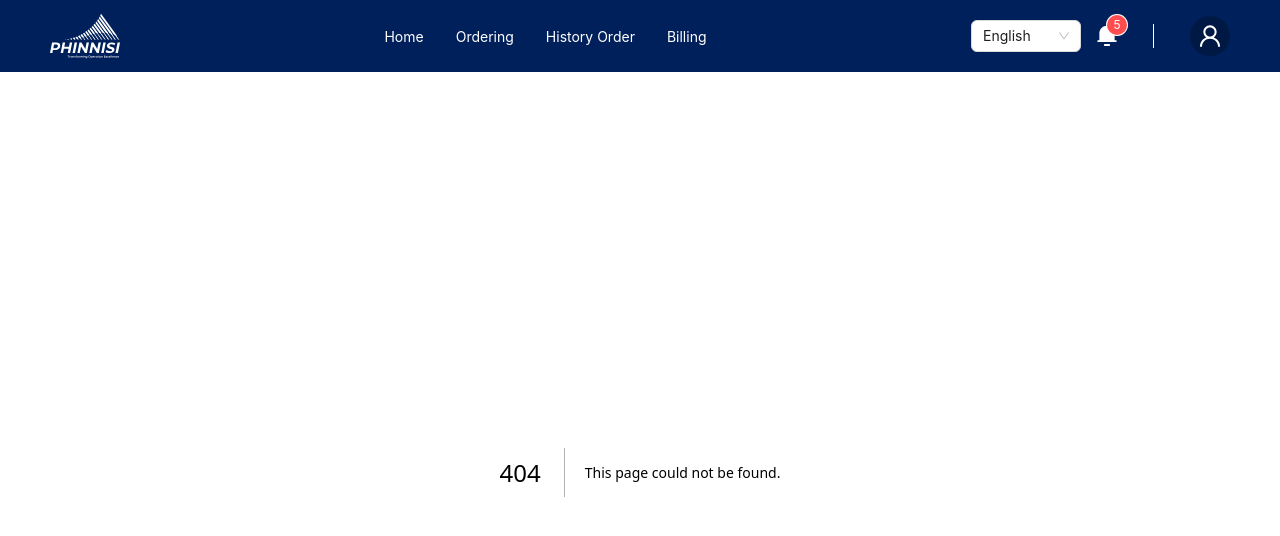
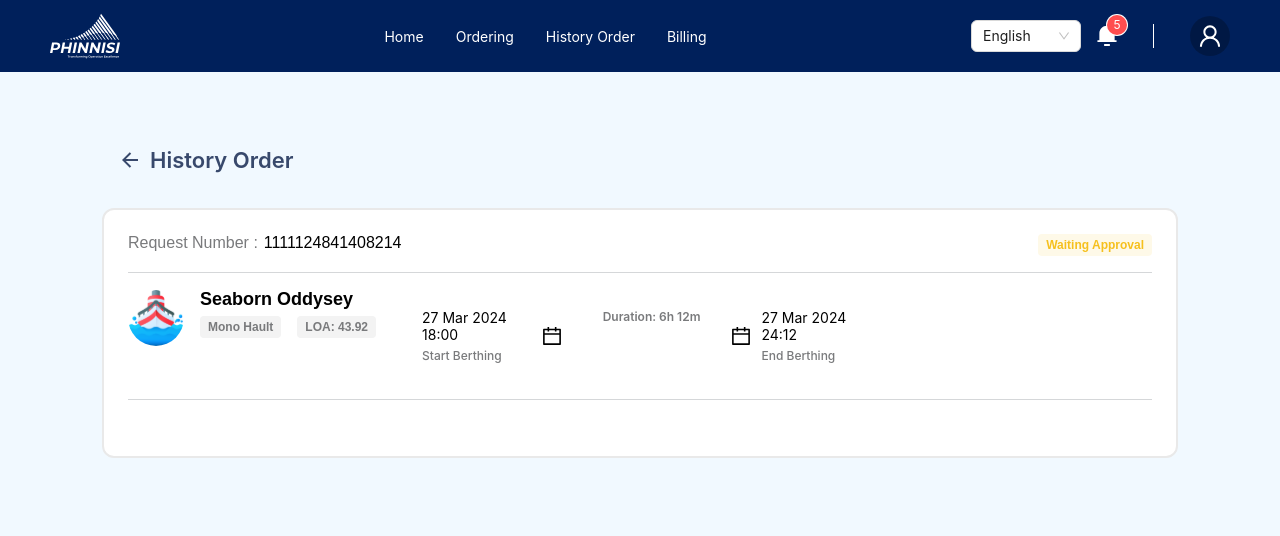
Before and after one commit to teukusem/Yatch-Project, a Next.js app: page /history-order in a window 1280 px wide. Before the commit this address had no page. Shown: the top 536 px of the page. Built offline with nearby package versions, Linux system fonts and the light colour scheme.

Commit message:
wip: slicing history list

```diff
--- /dev/null
+++ b/src/components/atoms/time-component/index.tsx
@@ -0,0 +1,84 @@
+import styled from "styled-components";
+import { Row, Col } from "antd";
+import colorPallate from "@/utils/color"; // Assuming you have a color palette utility
+import { CalendarOutlined } from "@ant-design/icons";
+
+const Create = {
+  Container: styled.div`
+    display: flex;
+    align-items: center;
+    justify-content: center;
+    padding: 20px; /* Optional: Add padding to the container */
+  `,
+  TimeBox: styled.div`
+    display: flex;
+    align-items: center;
+    justify-content: space-between;
+    padding: 0 10px;
+  `,
+  TimeLabel: styled.div`
+    font-size: 12px;
+    color: ${colorPallate.grey};
+    margin-top: 5px;
+    font-weight: 500;
+  `,
+  Duration: styled.div`
+    font-size: 12px;
+    color: ${colorPallate.grey};
+    font-weight: 600;
+    text-align: center; /* Ensure the duration is centered */
+  `,
+  IconWrapper: styled.div`
+    display: flex;
+    align-items: center;
+    justify-content: center;
+    margin-right: 10px; /* Add space between the icon and text */
+    font-size: 20px; /* Adjust icon size if needed */
+  `,
+  Divider: styled.div`
+    border-top: 1px solid ${colorPallate.greyLight};
+    margin: 0 20px;
+    width: 100%;
+  `,
+};
+
+const TimeComponent = () => {
+  return (
+    <Create.Container>
+      <Row gutter={16}> {/* Adding gutter to add spacing between columns */}
+        {/* Start Berthing */}
+        <Col span={9}>
+          <Create.TimeBox>
+            <div>
+              <div>27 Mar 2024 18:00</div> {/* The date and time */}
+              <Create.TimeLabel>Start Berthing</Create.TimeLabel> {/* The label */}
+            </div>
+            <Create.IconWrapper>
+              <CalendarOutlined /> {/* Ant Design Calendar Icon */}
+            </Create.IconWrapper>
+          </Create.TimeBox>
+        </Col>
+
+        {/* Duration */}
+        <Col span={6}>
+          <Create.Duration>Duration: 6h 12m</Create.Duration>
+        </Col>
+
+        {/* End Berthing */}
+        <Col span={9}>
+          <Create.TimeBox>
+            <Create.IconWrapper>
+              <CalendarOutlined /> {/* Ant Design Calendar Icon */}
+            </Create.IconWrapper>
+            <div>
+              <div>27 Mar 2024 24:12</div> {/* The date and time */}
+              <Create.TimeLabel>End Berthing</Create.TimeLabel> {/* The label */}
+            </div>
+          </Create.TimeBox>
+        </Col>
+      </Row>
+    </Create.Container>
+  );
+};
+
+export default TimeComponent;
--- a/src/components/organism/dashboard-order-group/index.tsx
+++ b/src/components/organism/dashboard-order-group/index.tsx
@@ -24,7 +24,7 @@ function DashboardOrderGroup() {
       <Row>
         <Create.ContainerCardOrder>
           {[...Array(10)].map((_, index) => (
-            <Col>
+            <Col key={index}>
               <Create.CardOrder>
                 <Create.WrapperHeader>
                   <div>
--- a/src/components/organism/dashboard-summary-group/index.tsx
+++ b/src/components/organism/dashboard-summary-group/index.tsx
@@ -39,11 +39,11 @@ function DashboardSummaryGroup() {
               <Create.WrapperCardVesselMovement>
                 <Create.SummaryCountText fontSize="26px">
                   77
-                  <Create.SummaryTitleText fontSize="10px">Active</Create.SummaryTitleText>
+                  <Create.SpanSummaryTitleText fontSize="10px">Active</Create.SpanSummaryTitleText>
                 </Create.SummaryCountText>
                 <Create.SummaryCountText fontSize="26px">
                   77
-                  <Create.SummaryTitleText fontSize="10px">departed</Create.SummaryTitleText>
+                  <Create.SpanSummaryTitleText fontSize="10px">departed</Create.SpanSummaryTitleText>
                 </Create.SummaryCountText>
               </Create.WrapperCardVesselMovement>
               <Create.SummaryTitleText>Vessel Movement</Create.SummaryTitleText>
--- a/src/components/organism/dashboard-summary-group/style.ts
+++ b/src/components/organism/dashboard-summary-group/style.ts
@@ -22,6 +22,11 @@ const Create = {
     color: ${colorPallate.blackLight100};
     font-size: ${({ fontSize }) => fontSize ?? "16px"};
   `,
+   SpanSummaryTitleText: styled.span<{ fontSize?: string }>`
+    font-weight: 400;
+    color: ${colorPallate.blackLight100};
+    font-size: ${({ fontSize }) => fontSize ?? "16px"};
+  `,
   WrapperSummaryDescription: styled.div`
     align-items: center;
   `,
--- /dev/null
+++ b/src/components/organism/history-card-group/index.tsx
@@ -0,0 +1,54 @@
+import React from "react";
+import Badge from "@/components/atoms/badge";
+import colorPallate from "@/utils/color";
+import Create, { style } from "./style";
+import { Divider } from "antd";
+import Image from "next/image";
+import roundedship from "@/assets/images/icon/rounded-ship.svg";
+import TimeComponent from "@/components/atoms/time-component";
+
+const HistoryCardGroup: React.FC = () => {
+    return (
+        <Create.ContainerCard>
+            <Create.WrapperHeader>
+                <div>
+                    <span>Request Number :</span>
+                    1111124841408214
+                </div>
+                <Badge
+                    title="Waiting Approval"
+                    color={colorPallate.yellow}
+                    backgroundColor={colorPallate.yellowLight100}
+                />
+            </Create.WrapperHeader>
+            <Divider style={style.DividerStyle} />
+                <Create.WrapperHasSpace>
+                    <Create.WrapperHasSpace>
+                        <Image src={roundedship} alt="Ship Logo" />
+                        <div>
+                            <Create.TitleVessel>Seaborn Oddysey</Create.TitleVessel>
+                            <Create.WrapperHasSpace>
+                                <Badge
+                                title="Mono Hault"
+                                color={colorPallate.grey}
+                                backgroundColor={colorPallate.whiteLight200}
+                                />
+                                <Badge
+                                title={`LOA: ${43.92}`}
+                                color={colorPallate.grey}
+                                backgroundColor={colorPallate.whiteLight200}
+                                />
+                            </Create.WrapperHasSpace>
+                        </div>
+                    </Create.WrapperHasSpace>
+
+
+                    <TimeComponent/>
+                </Create.WrapperHasSpace>
+            <Divider style={style.DividerStyle} />
+
+        </Create.ContainerCard>
+    )
+}
+
+export default HistoryCardGroup
--- /dev/null
+++ b/src/components/organism/history-card-group/style.ts
@@ -0,0 +1,52 @@
+import colorPallate from "@/utils/color";
+import styled, { keyframes } from "styled-components";
+
+const scroll = keyframes`
+  0% {
+    transform: translateX(0);
+  }
+  100% {
+    transform: translateX(-100%);
+  }
+`;
+
+const Create = {
+    ContainerCard: styled.div`
+        height: 250px;
+        border: 2px solid ${colorPallate?.greyLight};
+        border-radius: 12px;
+        background: ${colorPallate?.white};
+        padding: 24px
+    `,
+    TitleVessel: styled.p`
+        font-size: 18px;
+        font-weight: 600;
+        margin-bottom: 6px;
+     `,
+    WrapperHeader: styled.div`
+        display: flex;
+        justify-content: space-between;
+
+        & > div {
+        font-weight: 500;
+
+        & > span {
+            color: ${colorPallate.grey};
+            margin-right: 6px;
+        }
+        }
+    `,
+    WrapperHasSpace: styled.div`
+        display: flex;
+        gap: 1rem;
+    `,
+};
+
+export const style = {
+    DividerStyle: {
+        borderColor: colorPallate.greyLight100,
+        margin: "16px 0px",
+    },
+};
+
+export default Create;
--- a/src/components/organism/ordering-form/index.tsx
+++ b/src/components/organism/ordering-form/index.tsx
@@ -11,7 +11,7 @@ function FormOrdering() {
   const [searchValueVessel, setSearchValueVessel] = useState<string>("");
   const [temporaryDataVessel, setTemporaryDataVessel] = useState<string>("");
   const [isModalAdditionalVessel, setIsModalAdditionalVessel] =
-    useState<boolean>(true);
+    useState<boolean>(false);
 
   const handleChangeModalPermission = () => {
     setIsModalAdditionalVessel((prev) => !prev);
--- a/src/components/organism/ordering-modal-additional-vessel/index.tsx
+++ b/src/components/organism/ordering-modal-additional-vessel/index.tsx
@@ -47,9 +47,9 @@ function ModalAdditionalVessel({
     } catch (error) {}
   };
 
-  useEffect(() => {
-    fetchCountries();
-  }, []);
+  // useEffect(() => {
+  //   fetchCountries();
+  // }, []);
 
   return (
     <ModalPopup
--- a/src/context/auth-context.ts
+++ b/src/context/auth-context.ts
@@ -1,5 +1,5 @@
 import { useRouter } from "next/router";
-import React, { ReactNode } from "react";
+import React, { ReactNode, useEffect } from "react";
 
 interface PrivateRouteProps {
   children?: ReactNode;
@@ -8,8 +8,11 @@ interface PrivateRouteProps {
 export const PrivateRoute = ({ children }: PrivateRouteProps) => {
   const router = useRouter();
 
-  if (router.pathname === "/") {
-    router.push("/dashboard");
-  }
+  // useEffect(() => {
+  //   if (router.pathname === "/") {
+  //     router.push("/dashboard");
+  //   }
+  // }, [router]);
+
   return children;
 };
--- a/src/pages/_app.tsx
+++ b/src/pages/_app.tsx
@@ -23,7 +23,7 @@ const App: NextComponentType<AppContext, AppInitialProps, AppLayoutProps> = ({
           <ConfigProvider theme={theme}>{getLayout(<Component {...pageProps} />)}</ConfigProvider>
         </PrivateRoute>
       </PersistGate>
-    </Provider>
+     </Provider>
   );
 };
 
--- /dev/null
+++ b/src/pages/history-order/index.tsx
@@ -0,0 +1,21 @@
+import React from "react";
+import { Head } from "@/components";
+import Content from "@/layouts/Content";
+import ButtonPreviousPath from "@/components/atoms/button/button-previous-path";
+import HistoryCardGroup from "@/components/organism/history-card-group";
+
+const HistoryOrder: React.FC = () => {
+    return (
+        <>
+            <Head title="History Order" />
+            <Content>
+                <div>
+                    <ButtonPreviousPath label="History Order" />
+                </div>
+                <HistoryCardGroup/>
+            </Content>
+        </>
+    )
+}
+
+export default HistoryOrder
```
